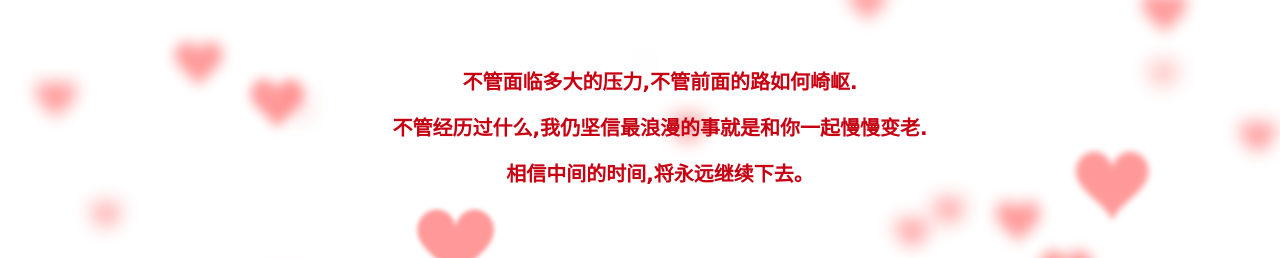
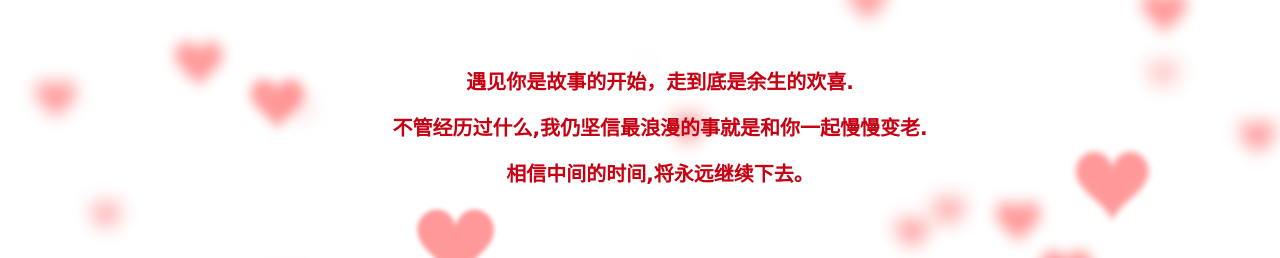
Before and after one commit to bylovelife/MakeConfession, a plain HTML site: page index.html in a window 1280 px wide. Shown: the part 416-674 px from the top of the page. Drawn offline with Linux system fonts and the light colour scheme.

Commit message:
Update index.html

```diff
--- a/index.html
+++ b/index.html
@@ -142,8 +142,7 @@
       var hour = parseInt(time / 3600) - 24 * day;    // 小时 60*60 总小时数-过去的小时数=现在的小时数
       var minute = parseInt(time % 3600 / 60); // 分 -(day*24) 以60秒为一整份 取余 剩下秒数 秒数/60 就是分钟数
       var second = parseInt(time % 60);  // 以60秒为一整份 取余 剩下秒数
-      obj.innerHTML = "可爱的小虾仁<br>咱俩认识的时间已经：<br>" + day + "天" + hour + "小时" + minute + "分" + second + "秒" + "了<br><span><br>不管面临多大的压力,不管前面的路如何崎岖.<br>不管经历过什么,我仍坚信最浪漫的事就是和你一起慢慢变老.<br>相信中间的时间,将永远继续下去。</span>"
-
+      obj.innerHTML = "可爱的小虾仁<br>咱俩认识的时间已经：<br>" + day + "天" + hour + "小时" + minute + "分" + second + "秒" + "了<br><span><br>遇见你是故事的开始，走到底是余生的欢喜.<br>不管经历过什么,我仍坚信最浪漫的事就是和你一起慢慢变老.<br>相信中间的时间,将永远继续下去。</span>"
       return true;
     }
   </script>
```
